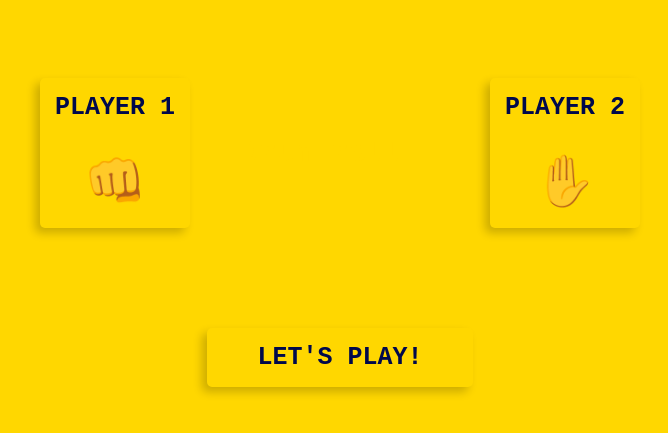
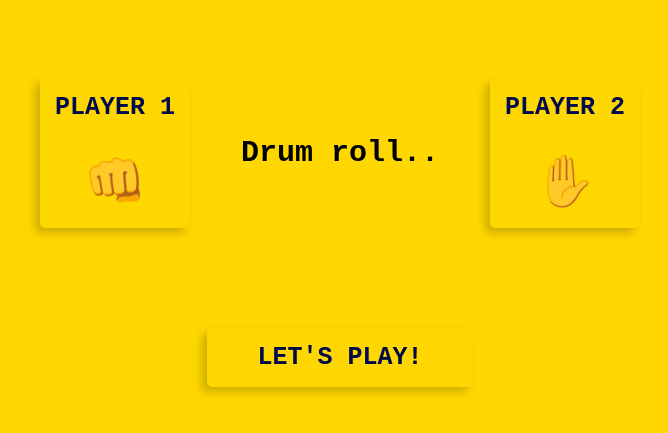
Before and after one commit to tushartyag1/Le-Wagon-Workshop-1-Rock-Paper-Scissors, a plain HTML site: page index.html in a window 1280 px wide. Shown: the part 255-688 px from the top of the page, without its empty margins (300-968 px from the left). Drawn offline with Linux system fonts and the light colour scheme.

Commit message:
Update main.css

```diff
--- a/main.css
+++ b/main.css
@@ -44,7 +44,7 @@ body {
 #result-area {
   width: 200px;
   text-align: center;
-  color: #FFD700;
+  color: black;
 }
 
 #play-btn {
```
